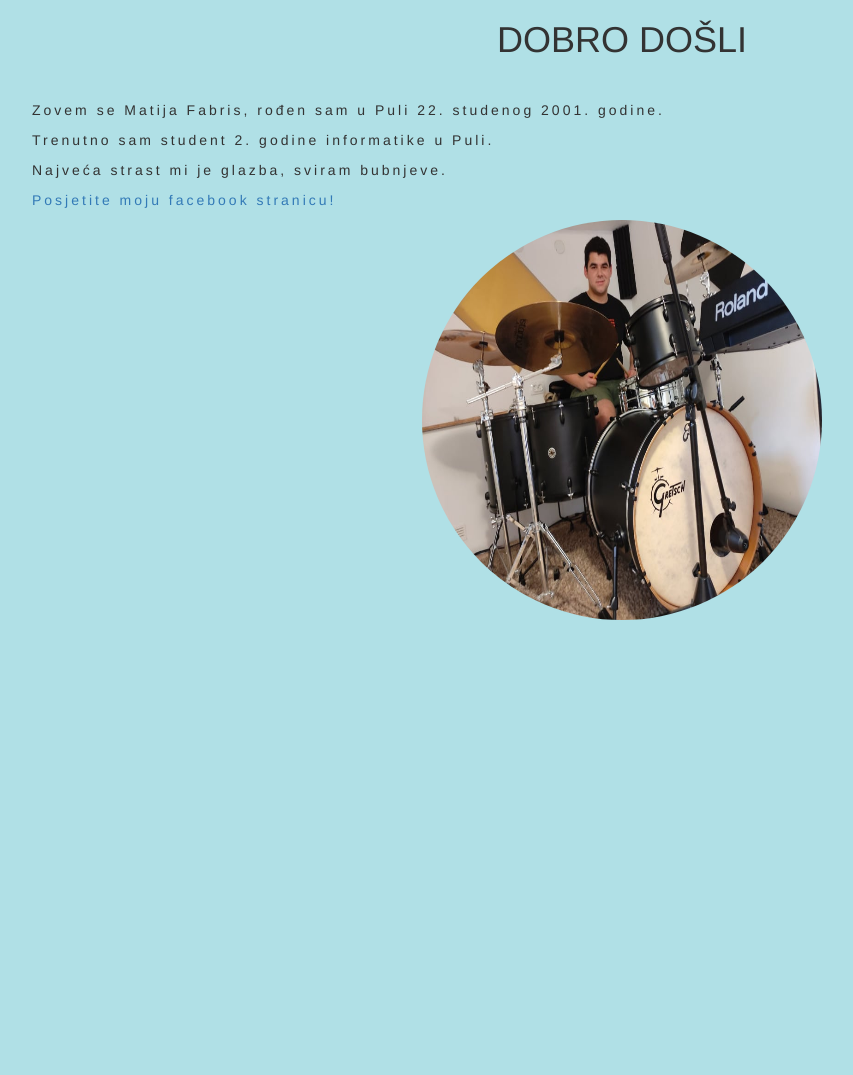
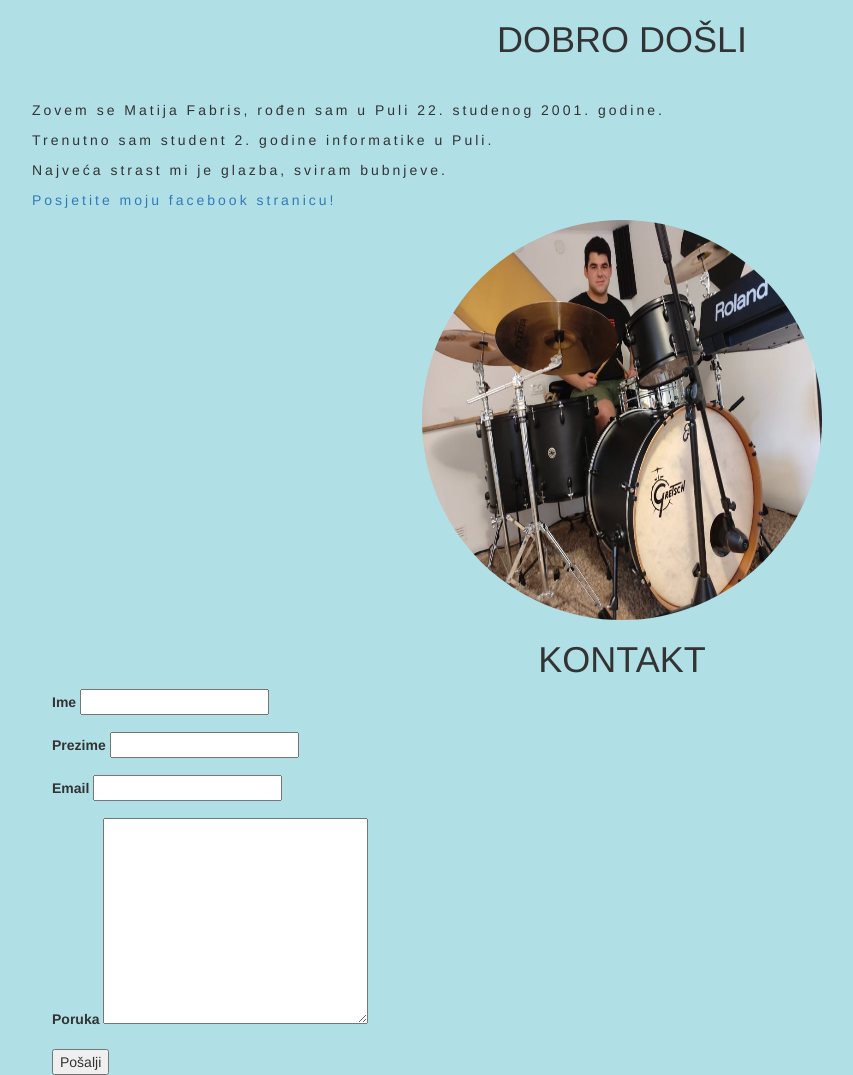
Before and after one commit to Matijaaaa/matijafabris.github.io, a plain HTML site: page index.html in a window 1280 px wide. Shown: the whole page, without its empty margins (18-871 px from the left). Before the commit the page ends 800 px from the top, so only its background shows below. Drawn offline with nearby package versions, Linux system fonts and the light colour scheme.

Commit message:
Add files via upload

```diff
--- a/index.html
+++ b/index.html
@@ -32,6 +32,7 @@
         <meta http-equiv="X-UA-Compatible" content="IE=edge">
         <meta name="viewport" content="width=device-width, initial-scale=1.0">
         <title>Matija Fabris</title>
+        <link rel="stylesheet" href="style.css">
         <link rel="stylesheet" href="https://maxcdn.bootstrapcdn.com/bootstrap/3.4.1/css/bootstrap.min.css">
         <script src="https://ajax.googleapis.com/ajax/libs/jquery/3.5.1/jquery.min.js"></script>
         <script src="https://maxcdn.bootstrapcdn.com/bootstrap/3.4.1/js/bootstrap.min.js"></script>
@@ -51,5 +52,32 @@
                 <img src="slika.jpg" class="img-circle" alt="Slika" width="400" height="400" />
             </div>
         </div>
+        <section>
+            <div class="container">
+                <form action="https://formspree.io/f/mayazopb" method="POST" id="my-form">
+                    <h1>Kontakt</h1>
+                    <div class="form-group">
+                        <label for="ime"> Ime</label>
+                        <input type="text" id="ime" name="ime">
+                    </div>
+                    <div class="form-group">
+                        <label for="prezime"> Prezime</label>
+                        <input type="text" id="prezime" name="prezime">
+                    </div>
+                    <div class="form-group">
+                        <label for="email">Email</label>
+                        <input type="email" id="email" name="email">
+                    </div>
+                    <div class="form-group">
+                        <label for="poruka">Poruka</label>
+                        <textarea name="poruka" id="poruka" cols="30" rows="10"></textarea>
+                    </div>
+                    <button type="submit">Pošalji</button>
+                </form>
+            </div>
+            <div id="status"></div>
+        </section>
+        <script src="./main.js"></script>
+    </body>
 
 </html>
```
